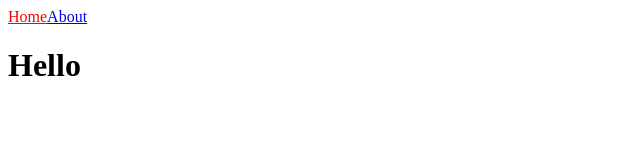
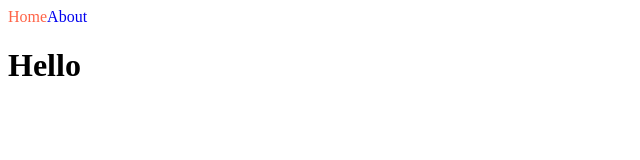
Before and after one commit to Livelyoneweek/next-start, a Next.js app: page / in a window 1280 px wide. Shown: the top 160 px of the page, without its empty margins (0-640 px from the left). Built offline with nearby package versions, Linux system fonts and the light colour scheme.

Commit message:
feat: css 방법1

```diff
--- a/componenets/NavBar.js
+++ b/componenets/NavBar.js
@@ -1,16 +1,18 @@
 import Link from "next/link";
 import { useRouter } from "next/router";
+import styles from "./NavBar.module.css";
 
 export default function NavBar() {
     const router = useRouter();
     return (
         <nav>
-            <Link href="/" className="link1" style={ {color:router.pathname ==="/"? "red": ""} }>
+            <Link href="/" className={`${styles.link} ${router.pathname === "/" ? styles.active : ""}`} >
                  Home
             </Link>
 
-            <Link href="/about">
-                About
+            <Link href="/about" className={[styles.link,
+            router.pathname === "/about" ? styles.active : "",].join(" ")}>
+            About
             </Link>
         </nav>
     )
--- /dev/null
+++ b/componenets/NavBar.module.css
@@ -0,0 +1,7 @@
+.link {
+    text-decoration: none;
+  }
+
+  .active {
+    color: tomato;
+  }
```
